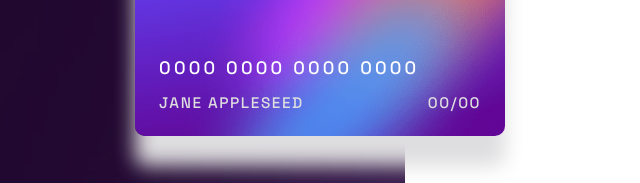
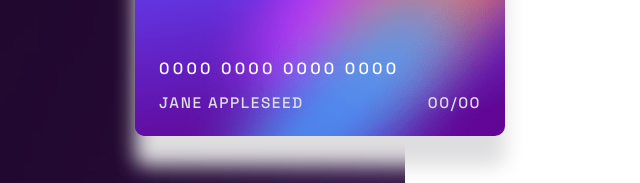
Before and after one commit to victorJandreu/Interactive-card-details, a plain HTML site: page index.html in a window 1280 px wide. Shown: the part 198-381 px from the top of the page, 4-644 px from the left. Drawn offline with Linux system fonts and the light colour scheme.

Commit message:
size of numbercard

```diff
--- a/style.css
+++ b/style.css
@@ -113,6 +113,8 @@ h1{
 }
 
 #cardNumber {
+    font-size: .9em;
+    margin-top: 0;
     margin-bottom: .6rem;
     color: var(--white);
     letter-spacing: .2rem;
```
